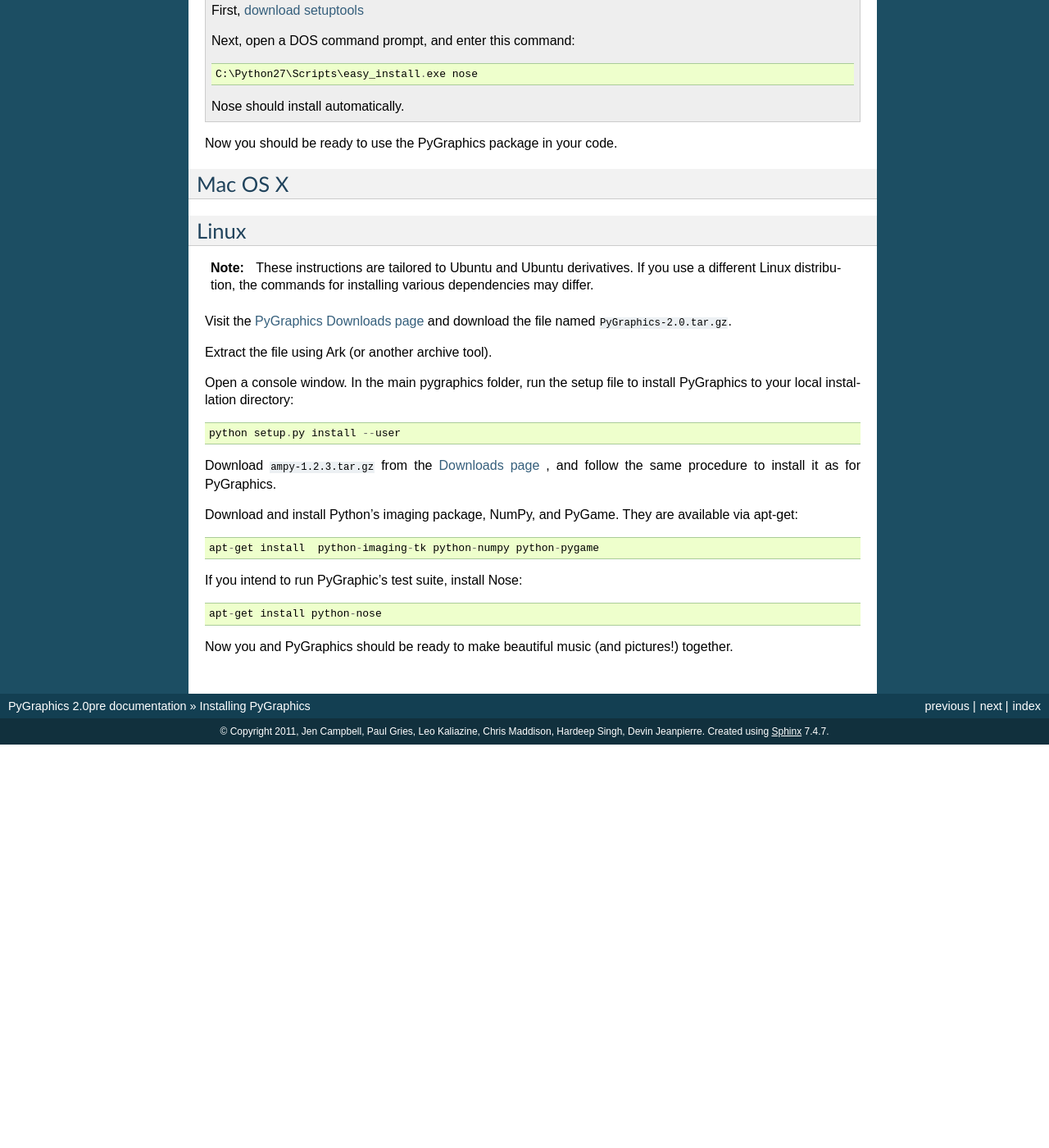
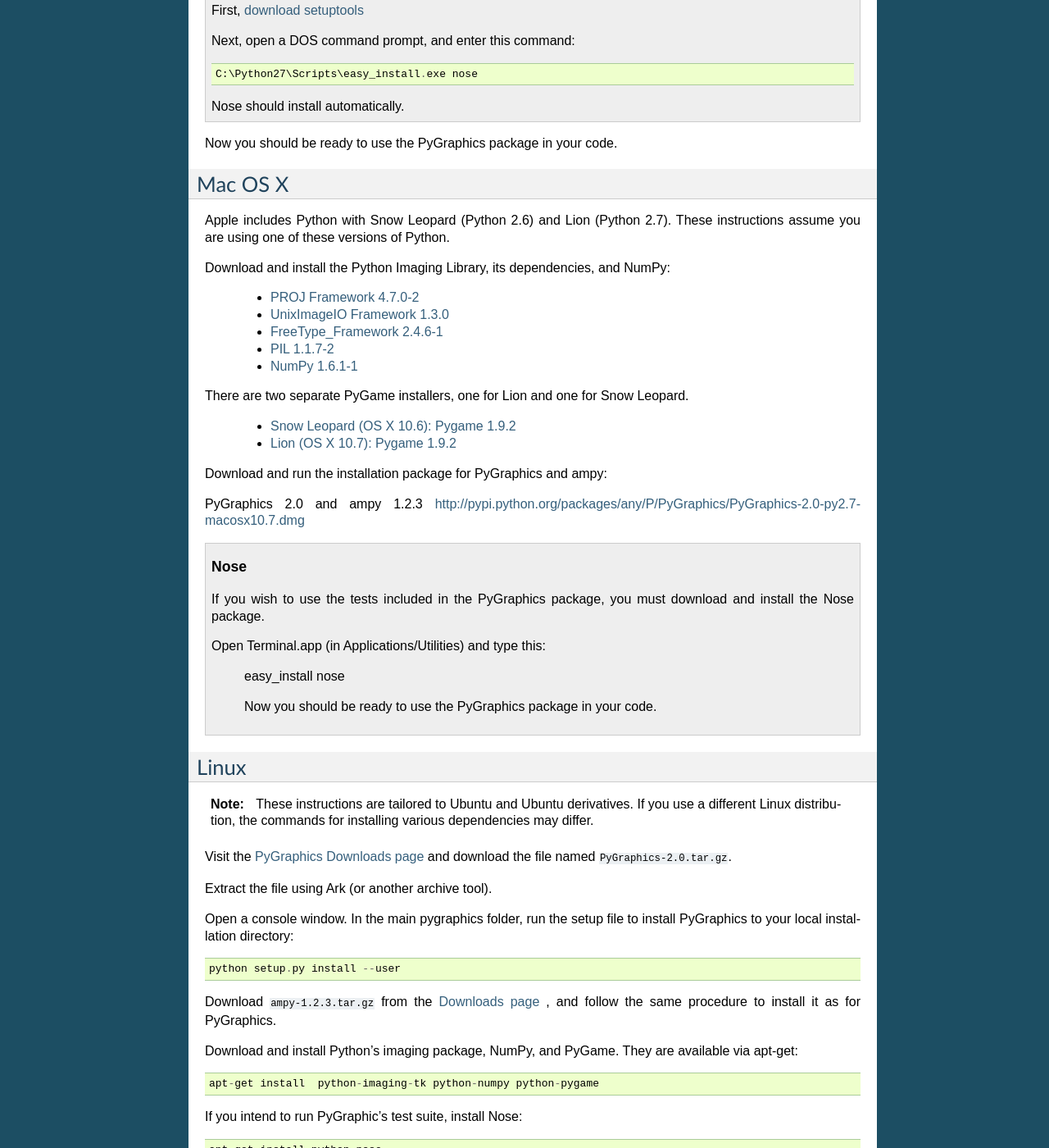
Before and after one commit to yuyutyrdinatry/pygraphics, a Sphinx documentation site: the page built from docs/install.rst, in a window 1280 px wide and 1400 px high, scrolled down 647 px. Shown: the whole window at 82% size. Built offline with Sphinx 7.4.7, drawn with Linux system fonts in a browser that asks for light colours; before the commit the page ends 1555 px from its top, so only the background shows below that.

Commit message:
updated os x install to include pygame

```diff
--- a/docs/install.rst
+++ b/docs/install.rst
@@ -48,6 +48,37 @@
 
 .. todo:: OS X installation guide.
 
+Apple includes Python with Snow Leopard (Python 2.6) and Lion (Python 2.7). These instructions assume you are using one of these versions of Python.
+
+Download and install the Python Imaging Library, its dependencies, and NumPy:
+
+    * `PROJ Framework 4.7.0-2 <http://www.kyngchaos.com/files/software/frameworks/PROJ_Framework-4.7.0-2-snow.dmg>`_
+
+    * `UnixImageIO Framework 1.3.0 <http://www.kyngchaos.com/files/software/frameworks/UnixImageIO_Framework-1.3.0-snow.dmg>`_
+    * `FreeType_Framework 2.4.6-1 <http://www.kyngchaos.com/files/software/frameworks/FreeType_Framework-2.4.6-1-snow.dmg>`_
+    * `PIL 1.1.7-2 <http://www.kyngchaos.com/files/software/python/PIL-1.1.7-2-snow.dmg>`_
+    * `NumPy 1.6.1-1 <http://www.kyngchaos.com/files/software/python/NumPy-1.6.1-1-snow.dmg>`_
+
+There are two separate PyGame installers, one for Lion and one for Snow Leopard.
+
+    * `Snow Leopard (OS X 10.6): Pygame 1.9.2 <http://pygame.org/ftp/pygame-1.9.2pre-py2.7-macosx10.7.mpkg.zip>`_
+    * `Lion (OS X 10.7): Pygame 1.9.2 <http://pygame.org/ftp/pygame-1.9.2pre-py2.7-macosx10.7.mpkg.zip>`_
+
+Download and run the installation package for PyGraphics and ampy:
+
+PyGraphics 2.0 and ampy 1.2.3
+http://pypi.python.org/packages/any/P/PyGraphics/PyGraphics-2.0-py2.7-macosx10.7.dmg
+
+.. topic:: Nose
+
+    If you wish to use the tests included in the PyGraphics package, you must download and install the Nose package.
+
+    Open Terminal.app (in Applications/Utilities) and type this:
+
+        easy_install nose
+
+        Now you should be ready to use the PyGraphics package in your code.
+
 Linux
 =====
 
```
